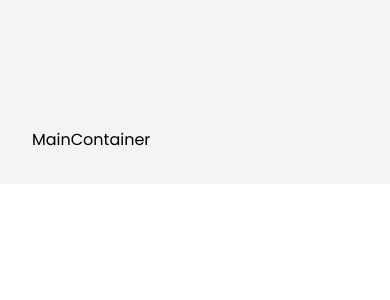
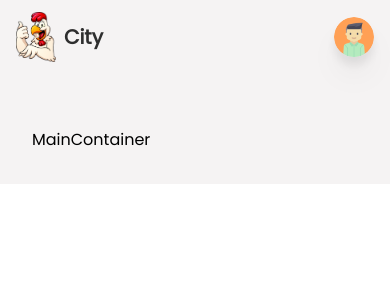
Before and after one commit to sarah-abu-zeineh/food-delivery-app, a React (Create React App) app: page / in a window 390 px wide. Shown: the top 300 px of the page. Built offline with nearby package versions, Linux system fonts and the light colour scheme.

Commit message:
make the header responsive for mobile

```diff
--- a/src/App.js
+++ b/src/App.js
@@ -7,7 +7,7 @@ import {AnimatePresence} from 'framer-motion'
 
 function App() {
     return (
-        <AnimatePresence>
+        <AnimatePresence exitBeforeEnter>
             <div className="w-screen h-auto flex flex-col bg-primary">
                 <Header/>
                 <main className="mt-24 p-8 w-full">
--- a/src/components/header/Header.jsx
+++ b/src/components/header/Header.jsx
@@ -3,9 +3,9 @@ import React from 'react'
 import Logo from '../../assets/logo.png'
 import Avatar from '../../assets/avatar.png'
 
-import {MdShoppingBasket} from 'react-icons/md'
+import {MdShoppingBasket, MdAdd, MdLogout} from 'react-icons/md'
 
-import {motion} from 'framer-motion';
+import {animate, motion} from 'framer-motion';
 import {Link} from 'react-router-dom';
 import {app} from '../../firebase.config'
 
@@ -26,8 +26,10 @@ const Header = () => {
             user
         }, dispatch
     ] = useStateValue();
+    const [isMenu, setIsMenu] = useState(false)
 
     const logIn = async () => {
+        if (!user) {
             const {
                 user: {
                     refreshToken,
@@ -35,12 +37,16 @@ const Header = () => {
                 }
             } = await signInWithPopup(firebaseAuth, provider);
             dispatch({type: actionType.SET_USER, user: providerData[0]})
-        localStorage.setItem('user',JSON.stringify(providerData[0]))
+            localStorage.setItem('user', JSON.stringify(providerData[0]))
+        } else {
+            setIsMenu(!isMenu)
+        }
+
 
     }
 
     return (
-        <div className='fixed z-50 w-screen p-6 px-16'>
+        <div className='fixed z-50 w-screen p-3 px-4 md:p-6 md:px-16'>
             {/*desktop and tablet */}
             <div className='hidden md:flex h-full w-full items-center justify-between'>
                 <Link to={'/'}
@@ -51,12 +57,30 @@ const Header = () => {
                     <p className=' text-headingColor text-xl font-bold '>City</p>
                 </Link>
                 <div className='flex items-center gap-8'>
-                    <ul className='flex items-center gap-8'>
+                    <motion.ul initial={
+                            {
+                                opacity: 0,
+                                x: 200
+                            }
+                        }
+                        animate={
+                            {
+                                opacity: 1,
+                                x: 0
+                            }
+                        }
+                        exit={
+                            {
+                                opacity: 0,
+                                x: 200
+                            }
+                        }
+                        className='flex items-center gap-8'>
                         <li className='text-base text-textColor hover:text-headingColor duration-100 transition-all ease-in-out cursor-pointer'>Home</li>
                         <li className='text-base text-textColor hover:text-headingColor duration-100 transition-all ease-in-out cursor-pointer'>Menu</li>
                         <li className='text-base text-textColor hover:text-headingColor duration-100 transition-all ease-in-out cursor-pointer'>About Us</li>
                         <li className='text-base text-textColor hover:text-headingColor duration-100 transition-all ease-in-out cursor-pointer'>Service</li>
-                    </ul>
+                    </motion.ul>
                     <div className='relative flex items-center justify-center'>
                         <MdShoppingBasket className='text-textColor text-2xl cursor-pointer'/>
                         <div className=' absolute -top-2 -right-2 w-5 h-5 rounded-full flex items-center justify-center bg-cartNumBg'>
@@ -67,17 +91,110 @@ const Header = () => {
                         <motion.img whileTap={
                                 {scale: 0.6}
                             }
-                            src={user ? user.photoURL:Avatar}
+                            src={
+                                user ? user.photoURL : Avatar
+                            }
                             alt='userImage'
                             className=' cursor-pointer w-10 min-w-[40px] h-15 min-h-[40px] drop-shadow-xl rounded-full'
-                            onClick={logIn}/>
+                            onClick={logIn}/> {
+                        isMenu && (
+                            <motion.div initial={
+                                    {
+                                        opacity: 0,
+                                        scale: 0.6
+                                    }
+                                }
+                                animate={
+                                    {
+                                        opacity: 1,
+                                        scale: 1
+                                    }
+                                }
+                                exit={
+                                    {
+                                        opacity: 0,
+                                        scale: 0.6
+                                    }
+                                }
+                                className='w-40 bg-gray-50 shadow-xl rounded-lg flex flex-col absolute top-12 right-0'>
+                                {
+                                user && user.email === 'sara.abu.zena2000@gmail.com' && (
+                                    <Link to={'/createItem'}>
+                                        <p className='px-4 py-2 flex items-center gap-3 cursor-pointer hover:bg-slate-100 transition-all duration-100 ease-in-out text-textColor text-base'>New Item
+                                            <MdAdd/></p>
+                                    </Link>
+                                )
+                            }
+                                <p className='px-4 py-2 flex items-center gap-3 cursor-pointer hover:bg-slate-100 transition-all duration-100 ease-in-out text-textColor text-base'>LogOut
+                                    <MdLogout/></p>
+                            </motion.div>
+                        )
+                    } </div>
 
-                    </div>
                 </div>
 
             </div>
             {/* mobile */}
-            <div className='flex md:hidden h-full w-full'></div>
+            <div className='flex items-center justify-between md:hidden h-full w-full'>
+                <Link to={'/'}
+                    className='flex items-center gap-2'>
+                    <img src={Logo}
+                        className='w-10 object-cover'
+                        alt='logo'/>
+                    <p className=' text-headingColor text-xl font-bold '>City</p>
+                </Link>
+                <div className='relative'>
+                    <motion.img whileTap={
+                            {scale: 0.6}
+                        }
+                        src={
+                            user ? user.photoURL : Avatar
+                        }
+                        alt='userImage'
+                        className=' cursor-pointer w-10 min-w-[40px] h-15 min-h-[40px] drop-shadow-xl rounded-full'
+                        onClick={logIn}/> {
+                    isMenu && (
+                        <motion.div initial={
+                                {
+                                    opacity: 0,
+                                    scale: 0.6
+                                }
+                            }
+                            animate={
+                                {
+                                    opacity: 1,
+                                    scale: 1
+                                }
+                            }
+                            exit={
+                                {
+                                    opacity: 0,
+                                    scale: 0.6
+                                }
+                            }
+
+                            className='w-40 bg-gray-50 shadow-xl rounded-lg flex flex-col absolute top-12 right-0'>
+                            {
+                            user && user.email === 'sara.abu.zena2000@gmail.com' && (
+                                <Link to={'/createItem'}>
+                                    <p className='px-4 py-2 flex items-center gap-3 cursor-pointer hover:bg-slate-100 transition-all duration-100 ease-in-out text-textColor text-base'>New Item
+                                        <MdAdd/></p>
+                                </Link>
+                            )
+                        }
+                            <ul className='flex flex-col'>
+                                <li className='text-base text-textColor hover:text-headingColor duration-100 transition-all ease-in-out cursor-pointer hover:bg-slate-100 px-4 py-2 '>Home</li>
+                                <li className='text-base text-textColor hover:text-headingColor duration-100 transition-all ease-in-out cursor-pointer hover:bg-slate-100 px-4 py-2 '>Menu</li>
+                                <li className='text-base text-textColor hover:text-headingColor duration-100 transition-all ease-in-out cursor-pointer hover:bg-slate-100 px-4 py-2'>About Us</li>
+                                <li className='text-base text-textColor hover:text-headingColor duration-100 transition-all ease-in-out cursor-pointer hover:bg-slate-100 px-4 py-2'>Service</li>
+                            </ul>
+                            <p className='px-4 py-2 flex items-center gap-3 cursor-pointer hover:bg-slate-100 transition-all duration-100 ease-in-out text-textColor text-base'>LogOut
+                                <MdLogout/></p>
+                        </motion.div>
+                    )
+                } </div>
+
+            </div>
         </div>
     )
 }
```
Lines whose indentation alone changed are shown as unchanged.
